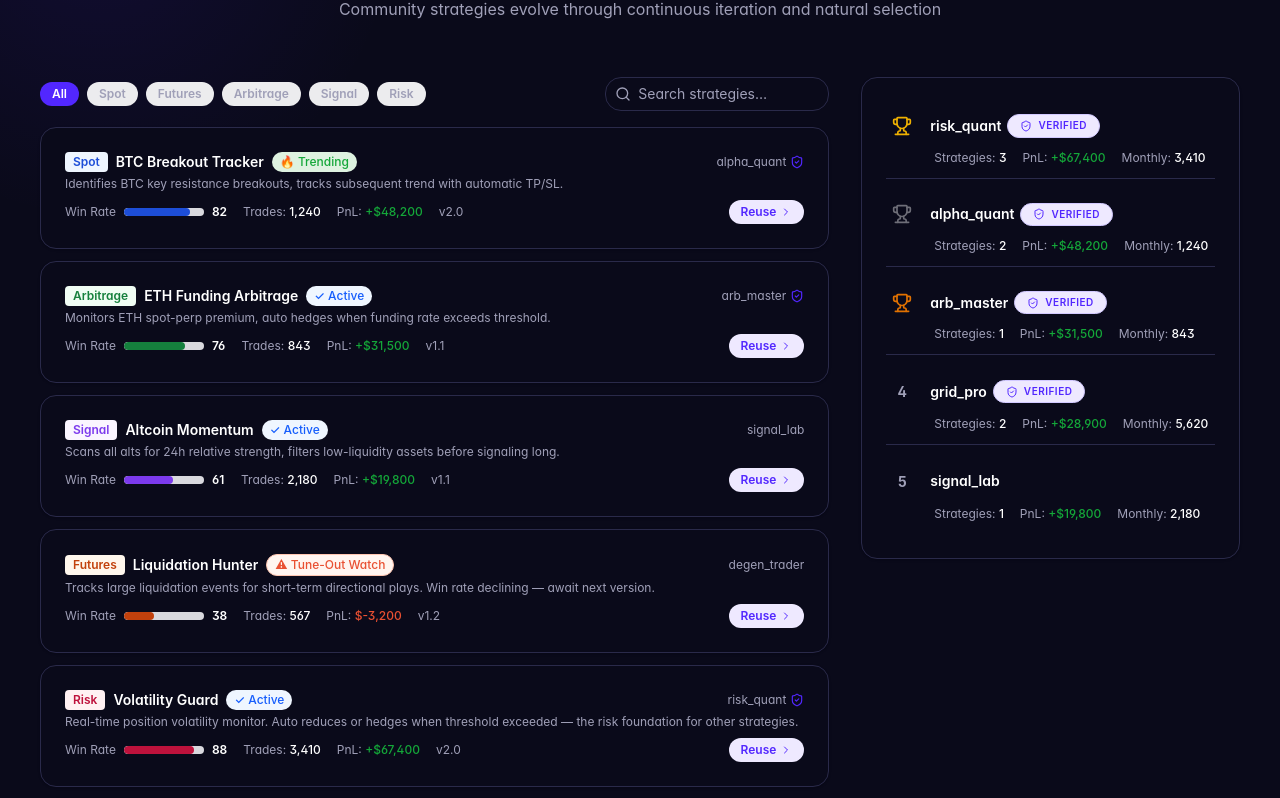
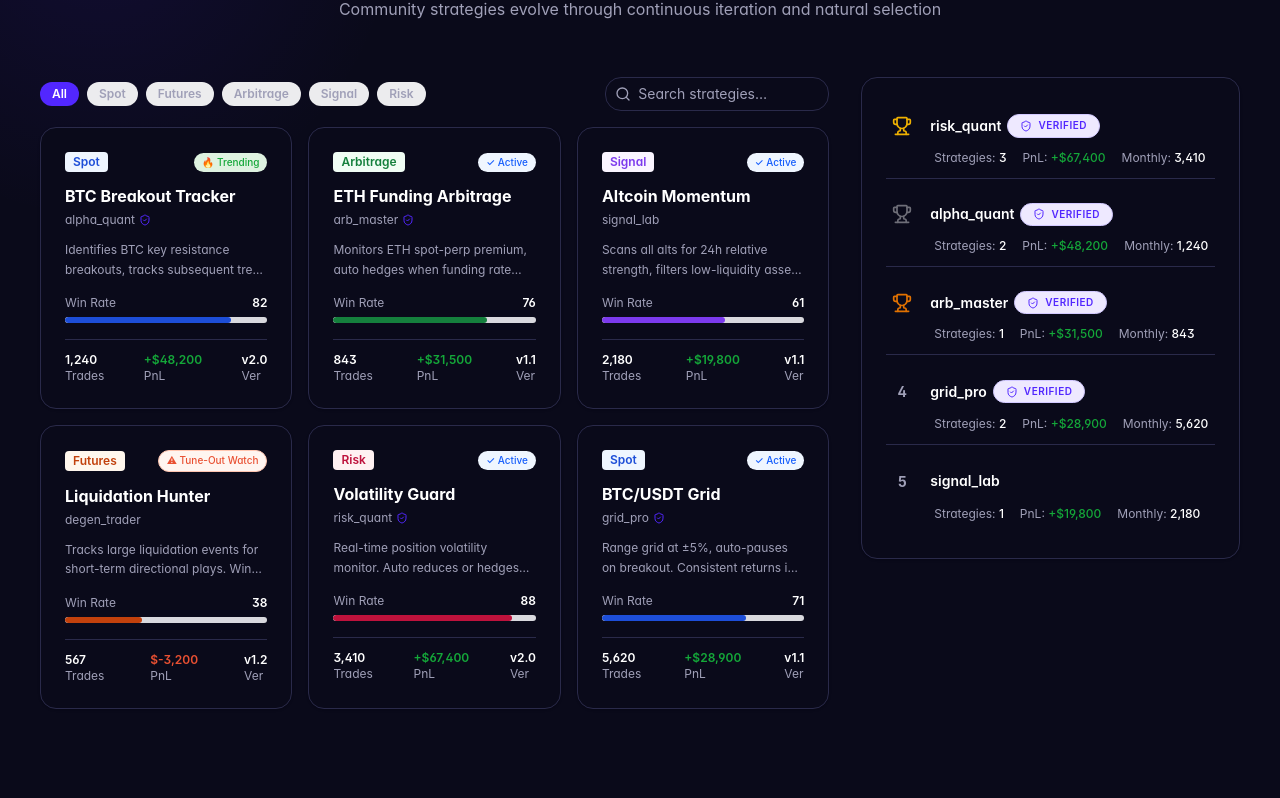
Before and after one commit to XXCRYPTO77/xxcrypto-gtm, a Next.js app: page /act3 in a window 1280 px wide. Shown: the part 4276-5074 px from the top of the page. Built offline with nearby package versions, Linux system fonts and the light colour scheme; a web font is replaced by a local one.

Commit message:
feat: StrategyLibrary 3-col card grid layout with vertical cards, glow hover

```diff
--- a/src/modules/ecosystem/boards/EvolutionBoard/StrategyLibrary.tsx
+++ b/src/modules/ecosystem/boards/EvolutionBoard/StrategyLibrary.tsx
@@ -99,8 +99,8 @@ export function StrategyLibrary({ strategies, isZh }: StrategyLibraryProps) {
         </div>
       </div>
 
-      {/* Strategy list */}
-      <div className="space-y-3">
+      {/* Strategy grid */}
+      <div className="grid grid-cols-1 sm:grid-cols-2 lg:grid-cols-3 gap-4">
         {filtered.map((s) => {
           const cat = CATEGORY_COLORS[s.category];
           const status = STATUS_STYLES[s.status];
@@ -108,66 +108,50 @@ export function StrategyLibrary({ strategies, isZh }: StrategyLibraryProps) {
           const currentVersion = s.versions[s.versions.length - 1];
 
           return (
-            <Card key={s.id} variant="elevated" className="cursor-pointer hover:shadow-md">
+            <Card key={s.id} variant="elevated" className="cursor-pointer hover:shadow-md hover:shadow-[rgba(82,39,255,0.15)] hover:border-[rgba(82,39,255,0.3)] transition-all duration-300">
               <div onClick={() => setExpanded(isOpen ? null : s.id)}>
-                {/* Row 1: name, badges, contributor */}
-                <div className="flex flex-wrap items-center gap-2 mb-1">
+                {/* Category + Status */}
+                <div className="flex items-center justify-between mb-3">
                   <span className={`inline-block rounded px-2 py-0.5 text-xs font-semibold ${cat.bg} ${cat.text}`}>
                     {isZh ? CATEGORY_LABELS[s.category].zh : CATEGORY_LABELS[s.category].en}
                   </span>
-                  <span className="font-semibold text-ink text-sm">
-                    {isZh ? s.name : s.nameEn}
-                  </span>
-                  <span className={`inline-flex items-center rounded-full px-2 py-0.5 text-xs font-medium ${status.cls}`}>
+                  <span className={`inline-flex items-center rounded-full px-2 py-0.5 text-[10px] font-medium ${status.cls}`}>
                     {isZh ? status.zh : status.en}
-                  </span>
-                  <span className="ml-auto flex items-center gap-1 text-xs text-muted">
-                    {s.contributor.name}
-                    {s.contributor.verified && (
-                      <ShieldCheck className="h-3.5 w-3.5 text-brand" />
-                    )}
                   </span>
                 </div>
 
-                {/* Row 2: description */}
-                <p className="text-xs text-muted truncate mb-2">
+                {/* Name */}
+                <h3 className="font-bold text-ink text-base mb-1">
+                  {isZh ? s.name : s.nameEn}
+                </h3>
+
+                {/* Contributor */}
+                <div className="flex items-center gap-1 text-xs text-muted mb-3">
+                  {s.contributor.name}
+                  {s.contributor.verified && <ShieldCheck className="h-3 w-3 text-brand" />}
+                </div>
+
+                {/* Description */}
+                <p className="text-xs text-muted leading-relaxed mb-4 line-clamp-2">
                   {isZh ? s.desc : s.descEn}
                 </p>
 
-                {/* Row 3: stats */}
-                <div className="flex flex-wrap items-center gap-4 text-xs">
-                  {/* Win rate bar */}
-                  <div className="flex items-center gap-2 min-w-[160px]">
-                    <span className="text-muted whitespace-nowrap">
-                      {isZh ? '胜率指数' : 'Win Rate'}
-                    </span>
-                    <div className="w-20 h-2 rounded-full bg-gray-200 overflow-hidden">
-                      <div
-                        className={`h-full rounded-full ${BAR_COLORS[s.category]}`}
-                        style={{ width: `${s.winRateIndex}%` }}
-                      />
-                    </div>
+                {/* Win rate bar */}
+                <div className="mb-4">
+                  <div className="flex justify-between text-xs text-muted mb-1.5">
+                    <span>{isZh ? '胜率指数' : 'Win Rate'}</span>
                     <span className="font-semibold text-ink">{s.winRateIndex}</span>
                   </div>
+                  <div className="h-1.5 rounded-full bg-gray-200 overflow-hidden">
+                    <div className={`h-full rounded-full ${BAR_COLORS[s.category]}`} style={{ width: `${s.winRateIndex}%` }} />
+                  </div>
+                </div>
 
-                  <span className="text-muted">
-                    {isZh ? '实盘' : 'Trades'}: <span className="text-ink font-medium">{s.realTrades.toLocaleString()}</span>
-                  </span>
-                  <span className="text-muted">
-                    PnL: <span className={s.cumulativePnL >= 0 ? 'text-cw-green font-medium' : 'text-cw-red font-medium'}>
-                      {s.cumulativePnL >= 0 ? '+' : ''}${s.cumulativePnL.toLocaleString()}
-                    </span>
-                  </span>
-                  <span className="text-muted">
-                    {currentVersion.version}
-                  </span>
-
-                  <button
-                    onClick={handleReuse}
-                    className="ml-auto flex items-center gap-1 rounded-lg bg-brand-soft text-brand px-3 py-1 text-xs font-semibold hover:bg-brand hover:text-white transition-colors"
-                  >
-                    {isZh ? '复用到我的 Agent' : 'Reuse'} <ChevronRight className="h-3 w-3" />
-                  </button>
+                {/* Stats row */}
+                <div className="flex justify-between text-xs border-t border-border pt-3">
+                  <div><span className="text-ink font-semibold">{s.realTrades.toLocaleString()}</span><div className="text-muted">{isZh ? '实盘' : 'Trades'}</div></div>
+                  <div><span className={s.cumulativePnL >= 0 ? 'text-cw-green font-semibold' : 'text-cw-red font-semibold'}>{s.cumulativePnL >= 0 ? '+' : ''}${s.cumulativePnL.toLocaleString()}</span><div className="text-muted">PnL</div></div>
+                  <div><span className="text-ink font-semibold">{currentVersion.version}</span><div className="text-muted">Ver</div></div>
                 </div>
               </div>
 
```
